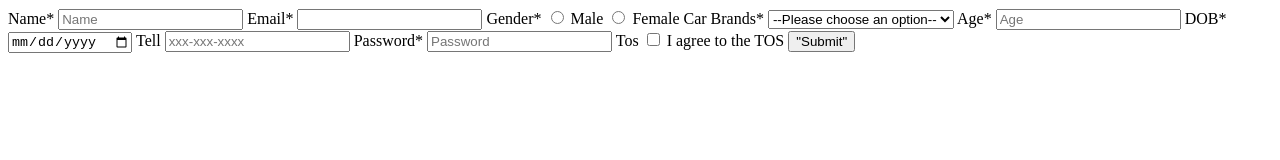
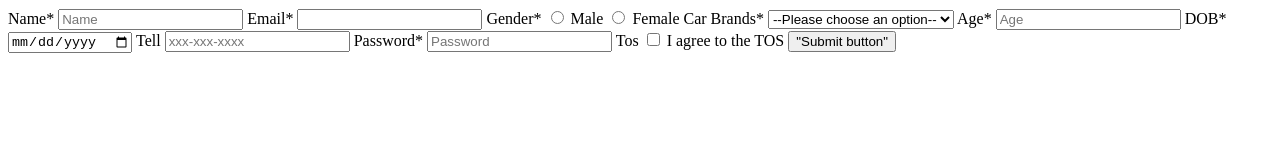
Before and after one commit to acciojob/signup-form-car-ayush460, a website: page main.html in a window 1280 px wide. Drawn offline with Linux system fonts and the light colour scheme.

Commit message:
created a submission

```diff
--- a/main.html
+++ b/main.html
@@ -44,7 +44,7 @@
     <input type="checkbox" id="tos" name="tos" required> I agree to the TOS
 
 
-  <button type="button">"Submit"</button>
+  <button type="button">"Submit button"</button>
 	</form>
 
 </body>
```
